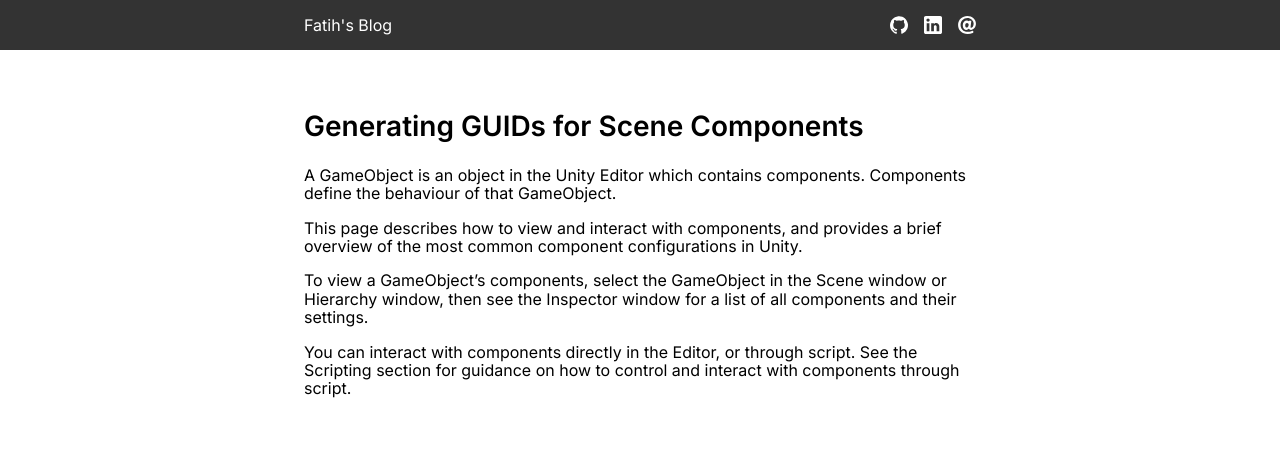
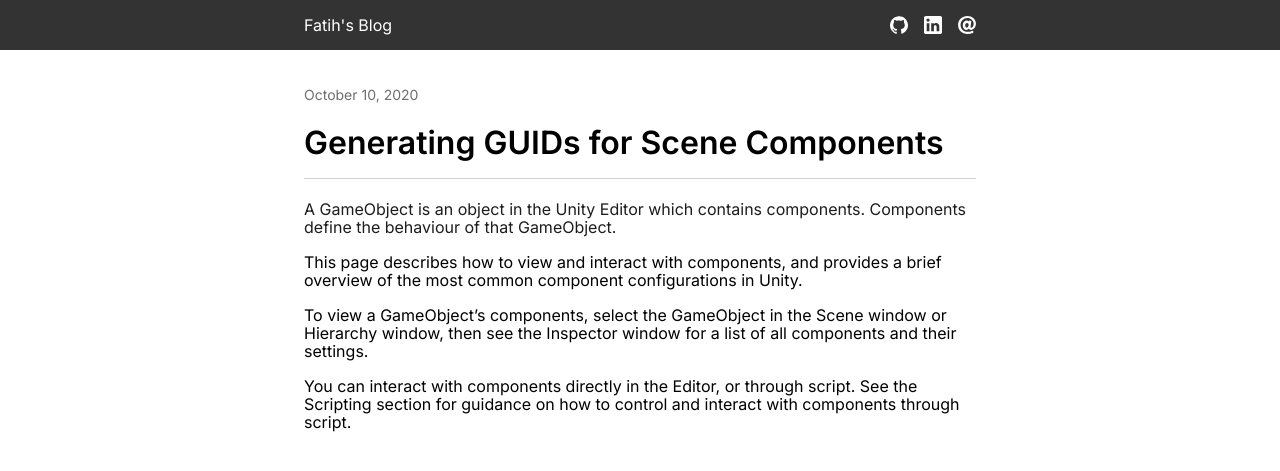
Before and after one commit to shingodaiki/KillingMonster, a Jekyll site: the page built from _posts/2020-10-10-generating-guids-for-scene-components.md, in a window 1280 px wide. Shown: the top 471 px of the page. Built offline with Jekyll 4.4.1, drawn with Linux system fonts in a browser that asks for light colours.

Commit message:
minor update

```diff
--- a/_layouts/home.html
+++ b/_layouts/home.html
@@ -4,7 +4,7 @@
 
 {{ content }}
 
-<h2 class="articles">Articles</h2>
+<h1 class="articles">Articles</h1>
 
 <div class="post-list">
 	{% for post in site.posts %}
--- a/_layouts/post.html
+++ b/_layouts/post.html
@@ -2,6 +2,8 @@
 layout: default
 ---
 
-<h2>{{ page.title }}</h2>
+<div class="date">{{ page.date | date: site.date_format }}</div>
+<h1>{{ page.title }}</h1>
+<div class="excerpt">{{ page.excerpt }}</div>
 
-{{ content }}
+{{ content | remove: page.excerpt }}
--- a/_sass/main.scss
+++ b/_sass/main.scss
@@ -63,29 +63,19 @@
 	background: #fe0;
 }
 
-.articles {
+h1 {
 	font-size: 32px;
 	padding-bottom: 16px;
 	border-bottom: 1px solid #d2d2d7;
-}
-
-h2 {
-	font-size: 28px;
-}
-
-.post-list {
-	* {
-		// transition: all 0.3s;
 }
 
 a {
 	text-decoration: none;
 }
 
-	.item {
-		margin: 64px 0;
-		padding-bottom: 16px;
-		// border-bottom: 1px solid #d2d2d7;
+h2 {
+	font-size: 28px;
+}
 
 .date {
 	font-size: 14px;
@@ -99,10 +89,13 @@
 }
 
 .excerpt {
-			// padding-top: 8px;
 	color: #1d1d1f;
-			// color: #666;
 }
+
+.post-list {
+	.item {
+		margin: 64px 0;
+		padding-bottom: 16px;
 
 		&:hover {
 			h2 {
```
Lines whose indentation alone changed are shown as unchanged.
